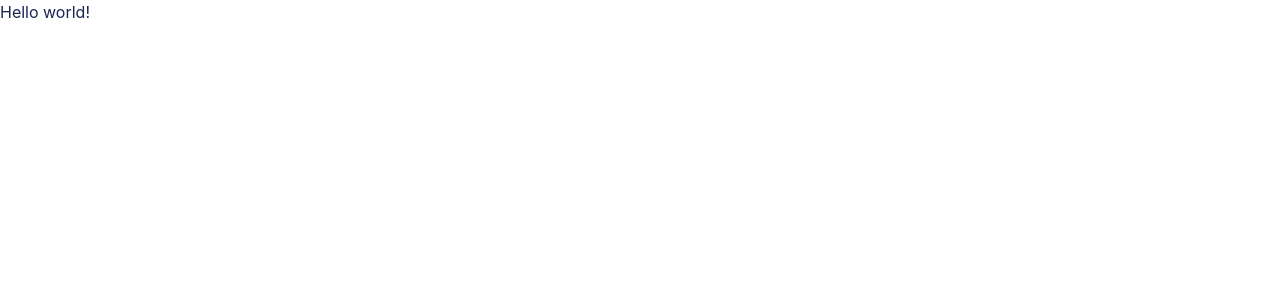
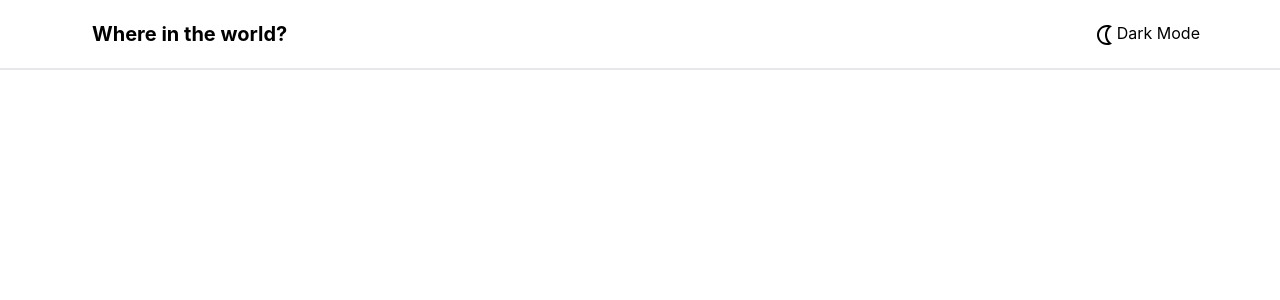
Before and after one commit to SharonAdm/countries-api-preview, a React (Create React App) app: page / in a window 1280 px wide. Shown: the top 300 px of the page. Built offline with nearby package versions, Linux system fonts and the light colour scheme.

Commit message:
Added mu icons and the header.

```diff
--- a/package.json
+++ b/package.json
@@ -5,6 +5,7 @@
   "dependencies": {
     "@emotion/react": "^11.11.0",
     "@emotion/styled": "^11.11.0",
+    "@mui/icons-material": "^5.11.16",
     "@mui/material": "^5.13.0",
     "@testing-library/jest-dom": "^5.16.5",
     "@testing-library/react": "^13.4.0",
--- a/src/App.js
+++ b/src/App.js
@@ -1,9 +1,16 @@
 import React from "react";
+import NightlightOutlinedIcon from "@mui/icons-material/NightlightOutlined";
 
 function App() {
   return (
     <div>
-      <h1 className="text-blue-950">Hello world!</h1>
+      <header className="py-2 px-20 border-b-2 flex justify-between">
+        <div className="text-xl font-bold p-3">Where in the world?</div>
+        <button onClick={() => console.log("dark mode")}>
+          <NightlightOutlinedIcon />
+          Dark Mode
+        </button>
+      </header>
     </div>
   );
 }
```
Also changed, not shown: 1 other file (tests, documents, lock files or other folders).
